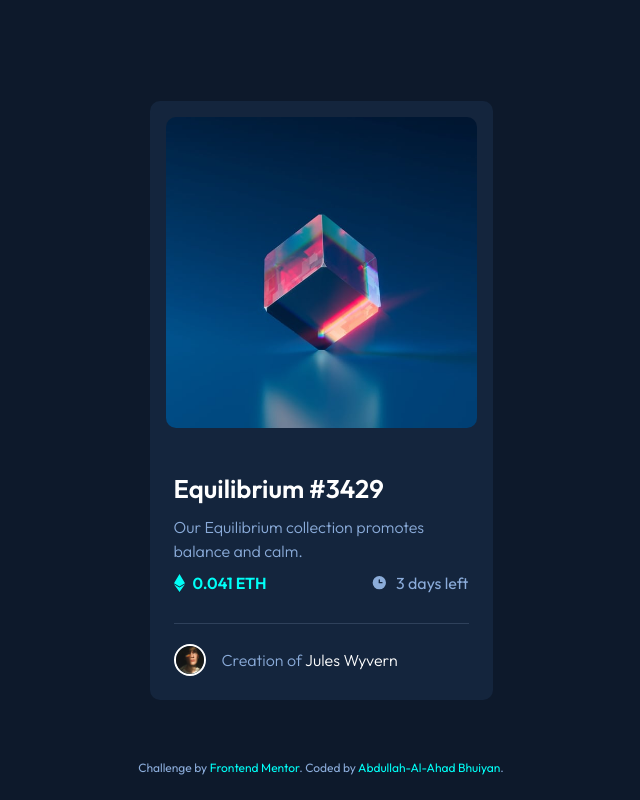
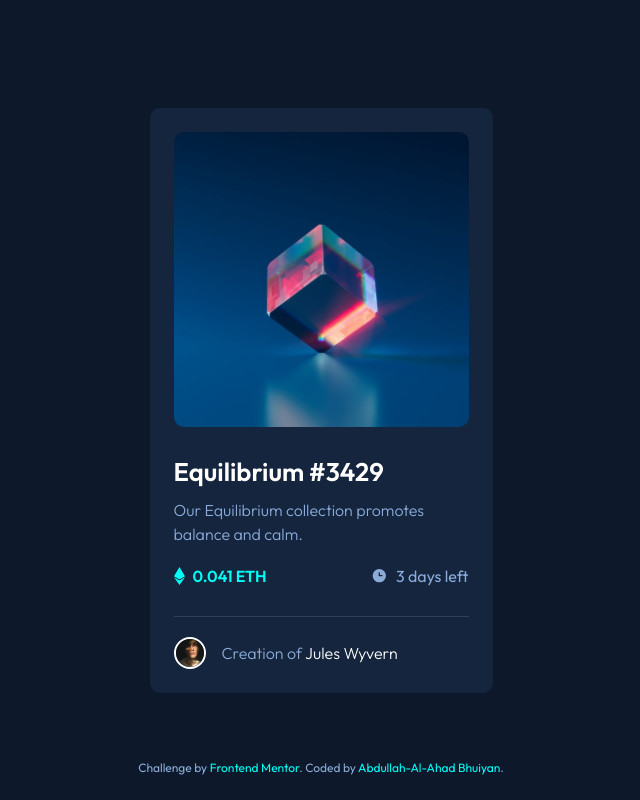
Before and after one commit to anondobhaii/nft-preview-card-component, a plain HTML site: page index.html in a window 1280 px wide. Shown: the whole page, without its empty margins (319-959 px from the left). Drawn offline with Linux system fonts and the light colour scheme.

Commit message:
Add files via upload

```diff
--- a/css/style.scss
+++ b/css/style.scss
@@ -40,7 +40,8 @@ main {
     border-radius: 10px;
     overflow: hidden;
     .card__img {
-      margin: 1em;
+      margin: 1.5em;
+      margin-bottom: 0em;
       position: relative;
       cursor: pointer;
       transition: 0.2s;
@@ -83,7 +84,7 @@ main {
         color: var(--pri-sb);
         line-height: 1.5rem;
         font-weight: 300;
-        margin-bottom: 10px;
+        margin-bottom: 20px;
       }
       .bit {
         display: flex;
```
Also changed, not shown: css/style.css.
